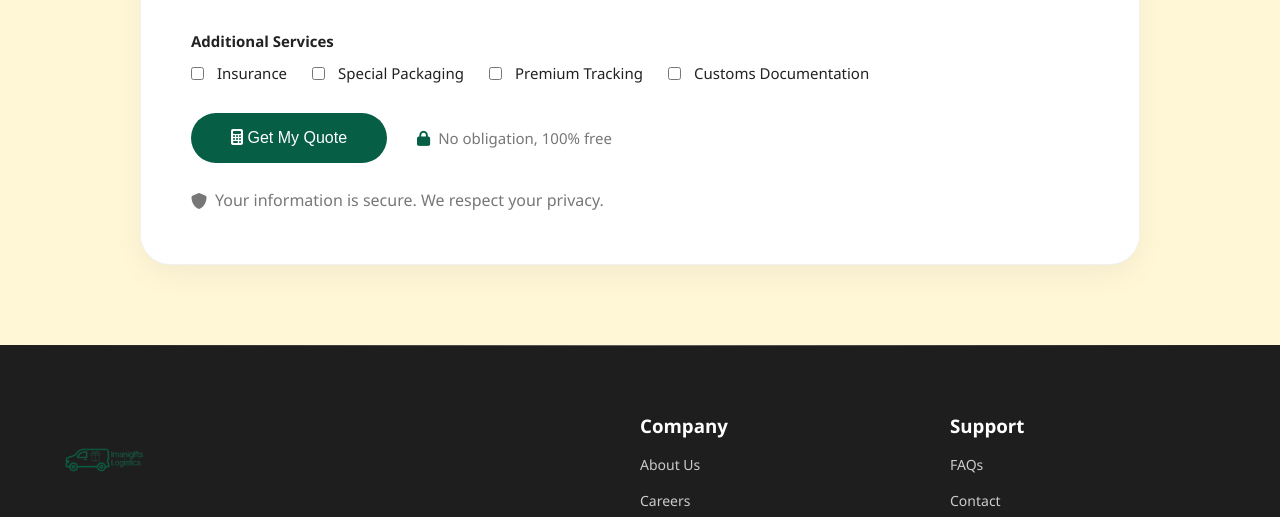
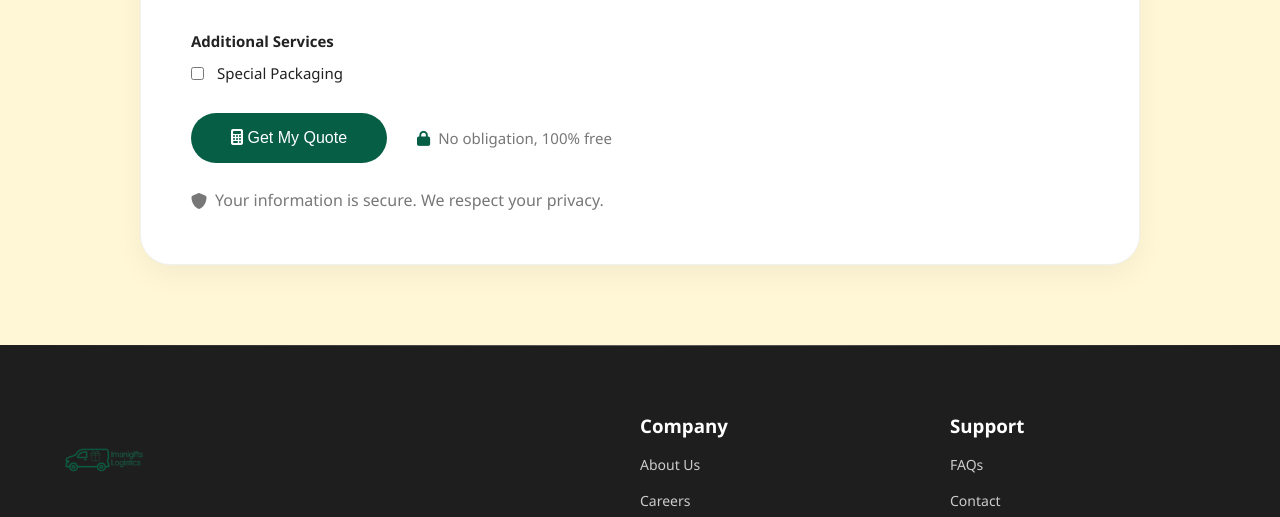
Before and after one commit to cohzyweb/Imanigifts-Logistics, a website with bundled scripts: page quote.html in a window 1280 px wide. Shown: the part 1028-1545 px from the top of the page. Built offline with nearby package versions, Linux system fonts and the light colour scheme.

Commit message:
Update quote.html

```diff
--- a/quote.html
+++ b/quote.html
@@ -138,10 +138,7 @@
                     <div class="form-group form-full">
                         <label>Additional Services</label>
                         <div class="checkbox-group">
-                            <label><input type="checkbox" value="Insurance"> Insurance</label>
                             <label><input type="checkbox" value="Packaging"> Special Packaging</label>
-                            <label><input type="checkbox" value="Premium Tracking"> Premium Tracking</label>
-                            <label><input type="checkbox" value="Documentation"> Customs Documentation</label>
                         </div>
                     </div>
 
```
